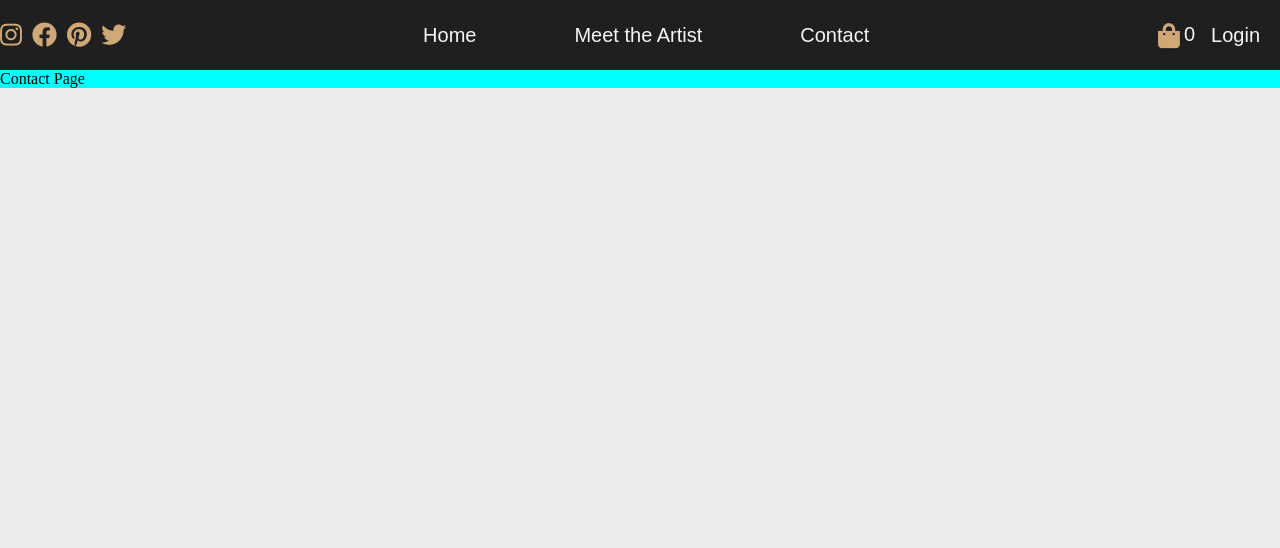
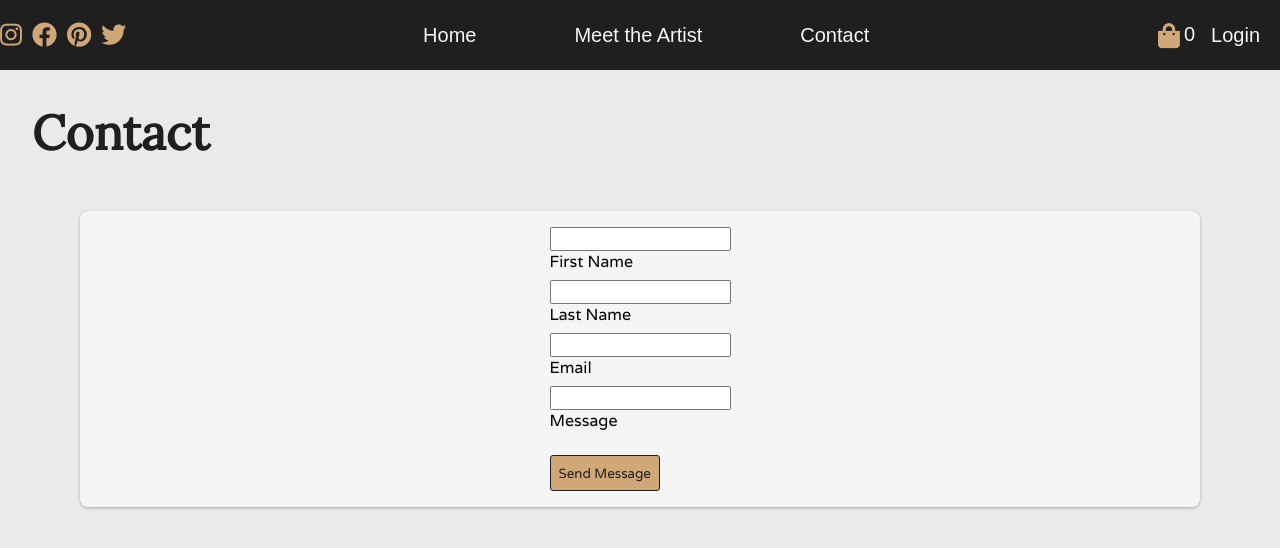
Before and after one commit to abdulmir718/Canvas, a React (Create React App) app in the folder frontend/: page /contact in a window 1280 px wide. Shown: the top 548 px of the page. Built offline with nearby package versions, Linux system fonts and the light colour scheme.

Commit message:
Contact page nearly complete

```diff
--- a/frontend/src/components/Checkout.css
+++ b/frontend/src/components/Checkout.css
@@ -6,10 +6,12 @@
     box-shadow: 0 1px 3px rgba(0,0,0,0.3);
     padding: 1rem;
     border-radius: .5rem;
+    background-color: whitesmoke;
 }
 
 .mainCheckoutContainer {
     margin: 2rem;
+
 }
 
 .checkoutTitle {
--- a/frontend/src/components/Contact.css
+++ b/frontend/src/components/Contact.css
@@ -1,3 +1,45 @@
-.contactpage {
-    background-color: aqua;
+.contactPageMainContainer{
+   margin: 2rem;
 }
+
+.contactTitle {
+    color: rgb(31, 31, 31);
+    font-family: 'Lora', serif;
+    font-size: 3rem;
+    display: flex;
+    text-align: center;
+    margin-top: 1rem;
+    margin-bottom: 2rem;
+}
+
+.contactInfoContainer {
+    display: flex;
+    flex-direction: column;
+    align-items: center;
+    margin: 3rem;
+    box-shadow: 0 1px 3px rgba(0,0,0,0.3);
+    padding: 1rem;
+    border-radius: .5rem;
+    background-color: whitesmoke;
+}
+
+.contactInfo > p {
+    font-family: 'Varela', sans-serif;
+    font-size: 1rem;
+    margin-bottom: .5rem;
+}
+
+input {
+    width: 100%;
+    height: 1.5rem;
+}
+
+.sendButton {
+    margin-top: 1rem;
+    color: rgb(31, 31, 31);
+    background-color:rgb(208, 167, 118);
+    border: 1px solid;
+    border-radius: 3px;
+    font-family: 'Varela', sans-serif;
+    padding: .5rem;
+}
--- a/frontend/src/components/Contact.js
+++ b/frontend/src/components/Contact.js
@@ -4,8 +4,26 @@ import './Contact.css';
 
 function Contact(props) {
     return (
-        <div className = 'contactpage'>
-            Contact Page
+        <div className = 'contactPage'>
+            <div className = 'contactPageMainContainer'>
+            <h1 className = 'contactTitle'>Contact</h1>
+            <div className = 'contactInfoContainer'>
+            <form>
+
+                <label className = 'contactInfo'>
+                    <input firstname = 'first name'/>
+                        <p>First Name</p>
+                    <input lastname = 'last name'/>
+                        <p>Last Name</p>
+                    <input email = 'email'/>
+                        <p>Email</p>
+                        <input message = 'message'/>
+                        <p>Message</p>
+                </label>
+                <button type = 'submit' className = 'sendButton'>Send Message</button>
+            </form>
+            </div>
+            </div>
         </div>
     );
 }
```
